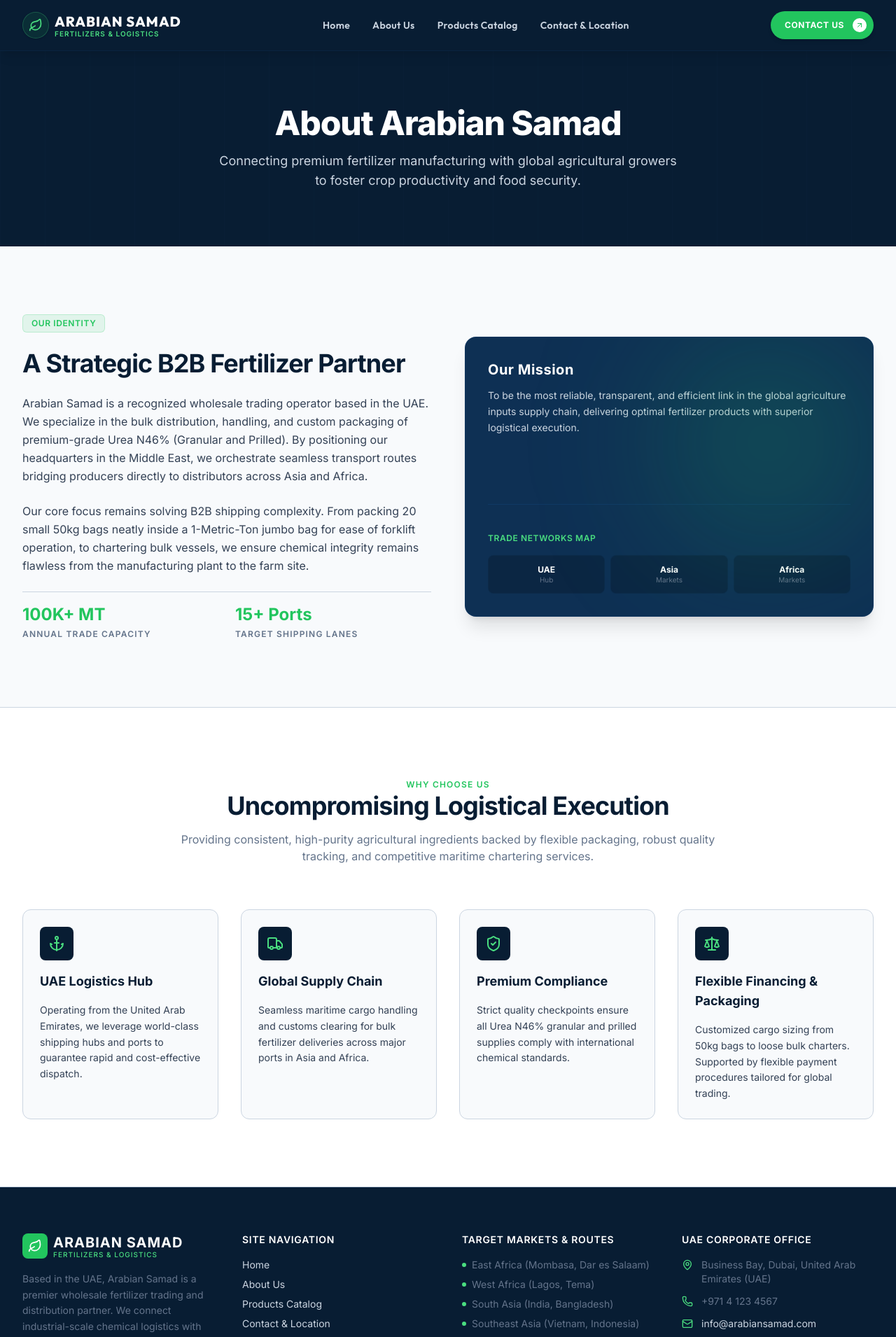
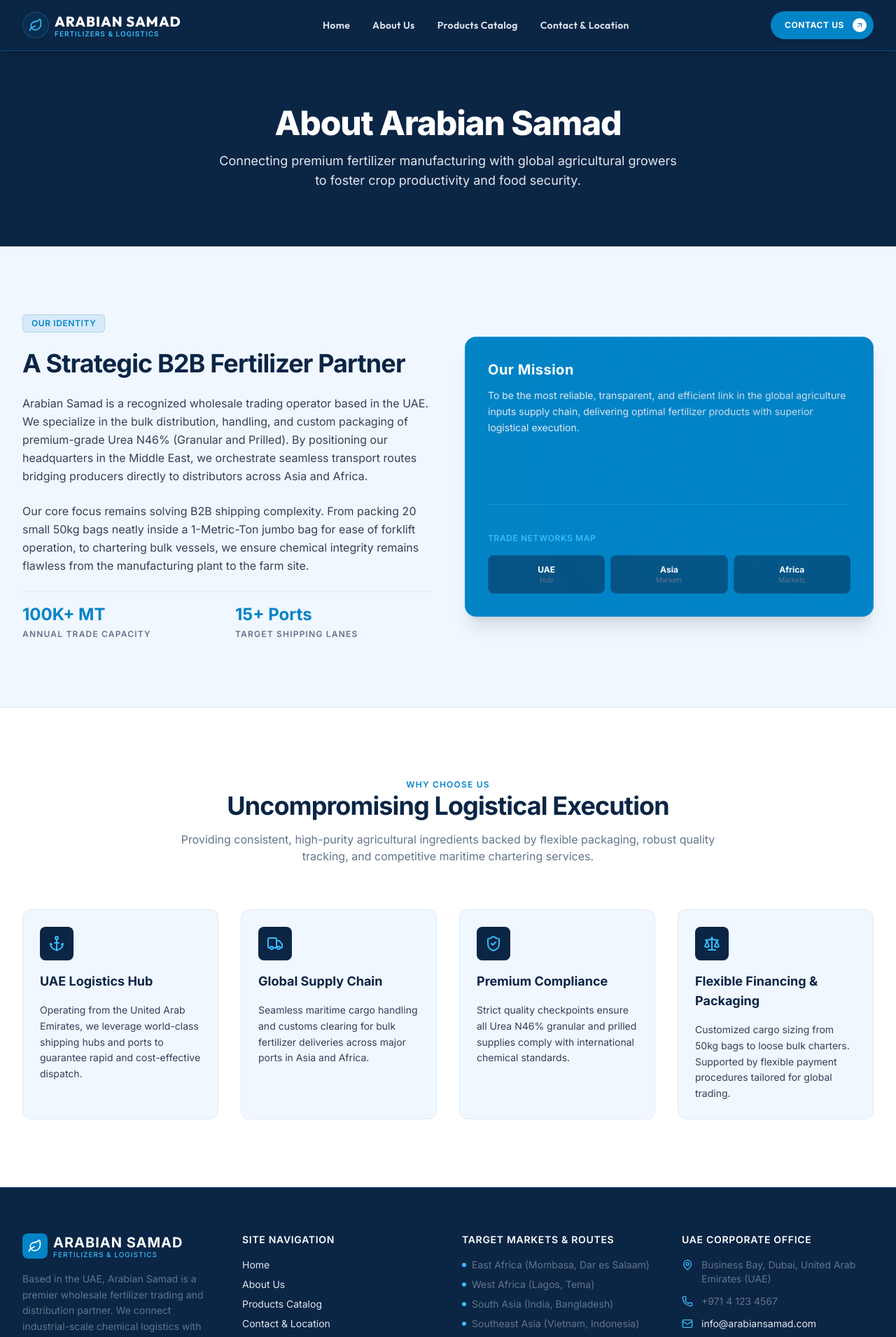
Before and after one commit to Machinedra-Digital/samad, a Next.js app: page /samad/about in a window 1280 px wide. Shown: the top 1910 px of the page at 70% size. Built offline with nearby package versions, Linux system fonts and the light colour scheme.

Commit message:
Change Main Theme Colors to Blue and White (Fertilizer Industry)

```diff
--- a/src/app/about/page.tsx
+++ b/src/app/about/page.tsx
@@ -61,7 +61,7 @@
 
               {/* Text column */}
               <div className="space-y-6">
-                <div className="inline-flex items-center space-x-2 px-3 py-1 rounded-md bg-brand-green-mid/10 text-brand-green-mid border border-brand-green-mid/20 text-xs font-semibold uppercase tracking-wider">
+                <div className="inline-flex items-center space-x-2 px-3 py-1 rounded-md bg-brand-accent-mid/10 text-brand-accent-mid border border-brand-accent-mid/20 text-xs font-semibold uppercase tracking-wider">
                   Our Identity
                 </div>
                 <h2 className="text-3xl font-bold tracking-tight text-brand-blue-dark sm:text-4xl">
@@ -76,13 +76,13 @@
 
                 <div className="grid grid-cols-2 gap-6 pt-4 border-t border-brand-gray-warm">
                   <div>
-                    <h4 className="text-2xl font-bold text-brand-green-mid">100K+ MT</h4>
+                    <h4 className="text-2xl font-bold text-brand-accent-mid">100K+ MT</h4>
                     <p className="text-xs text-brand-gray-mid uppercase tracking-widest font-semibold mt-1">
                       Annual Trade Capacity
                     </p>
                   </div>
                   <div>
-                    <h4 className="text-2xl font-bold text-brand-green-mid">15+ Ports</h4>
+                    <h4 className="text-2xl font-bold text-brand-accent-mid">15+ Ports</h4>
                     <p className="text-xs text-brand-gray-mid uppercase tracking-widest font-semibold mt-1">
                       Target Shipping Lanes
                     </p>
@@ -92,7 +92,7 @@
 
               {/* Graphic Mock Column */}
               <div className="relative bg-brand-blue-mid rounded-2xl p-8 text-white overflow-hidden shadow-xl border border-brand-blue-light/20 flex flex-col justify-between min-h-[400px]">
-                <div className="absolute top-0 right-0 w-[300px] h-[300px] bg-brand-green-mid/20 rounded-full blur-[100px]" />
+                <div className="absolute top-0 right-0 w-[300px] h-[300px] bg-brand-accent-mid/20 rounded-full blur-[100px]" />
 
                 <div>
                   <h3 className="text-xl font-bold tracking-wide">Our Mission</h3>
@@ -102,7 +102,7 @@
                 </div>
 
                 <div className="space-y-4 pt-10 border-t border-brand-blue-light/30">
-                  <h4 className="text-xs font-semibold uppercase tracking-wider text-brand-green-light">
+                  <h4 className="text-xs font-semibold uppercase tracking-wider text-brand-accent-light">
                     Trade Networks Map
                   </h4>
                   <div className="grid grid-cols-3 gap-2 text-center text-xs">
@@ -130,7 +130,7 @@
         <section className="py-16 md:py-24 bg-white border-y border-brand-gray-warm">
           <div className="max-w-7xl mx-auto px-4 sm:px-6 lg:px-8 text-center">
             <div className="max-w-3xl mx-auto space-y-4 mb-16">
-              <span className="text-xs font-semibold uppercase tracking-widest text-brand-green-mid">
+              <span className="text-xs font-semibold uppercase tracking-widest text-brand-accent-mid">
                 Why Choose Us
               </span>
               <h2 className="text-3xl font-bold tracking-tight text-brand-blue-dark sm:text-4xl">
@@ -149,7 +149,7 @@
                     key={index}
                     className="p-6 rounded-xl bg-brand-gray-light border border-brand-gray-warm hover:border-brand-blue-light/30 transition-all duration-300 text-left space-y-4 group hover:shadow-lg"
                   >
-                    <div className="w-12 h-12 rounded-lg bg-brand-blue-dark flex items-center justify-center text-brand-green-light group-hover:bg-brand-green-mid group-hover:text-white transition-colors duration-300">
+                    <div className="w-12 h-12 rounded-lg bg-brand-blue-dark flex items-center justify-center text-brand-accent-light group-hover:bg-brand-accent-mid group-hover:text-white transition-colors duration-300">
                       <IconComponent className="w-6 h-6" />
                     </div>
                     <h3 className="text-lg font-bold text-brand-blue-dark">{strength.title}</h3>
--- a/src/app/globals.css
+++ b/src/app/globals.css
@@ -5,18 +5,19 @@
   --foreground: #0f172a;
 
   /* Brand colors */
-  --brand-blue-dark: #081d33;
-  --brand-blue-mid: #0e3054;
-  --brand-blue-light: #164e87;
+  --brand-blue-dark: #0b2545; /* Industrial Navy Blue */
+  --brand-blue-mid: #0284c7;  /* Nitrogen Azure Blue */
+  --brand-blue-light: #38bdf8; /* Highlight Sky Blue */
 
-  --brand-green-dark: #15803d; /* Tailwind green-700 */
-  --brand-green-mid: #22c55e; /* Tailwind green-500 */
-  --brand-green-light: #4ade80; /* Tailwind green-400 */
+  /* Map legacy green accents to new Azure Blue palette */
+  --brand-accent-dark: #075985; /* sky-800 */
+  --brand-accent-mid: #0284c7;  /* sky-600 */
+  --brand-accent-light: #38bdf8; /* sky-400 */
 
   --brand-gray-dark: #334155;
   --brand-gray-mid: #64748b;
-  --brand-gray-light: #f8fafc;
-  --brand-gray-warm: #cbd5e1;
+  --brand-gray-light: #f0f7ff; /* Ice Soft Blue Surface */
+  --brand-gray-warm: #e2e8f0; /* Crisp Slate Border */
 }
 
 @theme {
@@ -24,9 +25,9 @@
   --color-brand-blue-mid: var(--brand-blue-mid);
   --color-brand-blue-light: var(--brand-blue-light);
 
-  --color-brand-green-dark: var(--brand-green-dark);
-  --color-brand-green-mid: var(--brand-green-mid);
-  --color-brand-green-light: var(--brand-green-light);
+  --color-brand-accent-dark: var(--brand-accent-dark);
+  --color-brand-accent-mid: var(--brand-accent-mid);
+  --color-brand-accent-light: var(--brand-accent-light);
 
   --color-brand-gray-dark: var(--brand-gray-dark);
   --color-brand-gray-mid: var(--brand-gray-mid);
--- a/src/app/layout.tsx
+++ b/src/app/layout.tsx
@@ -26,7 +26,7 @@
   return (
     <html lang="en" className={`${inter.variable} ${outfit.variable} h-full scroll-smooth`}>
       <body className="min-h-full flex flex-col font-sans antialiased bg-brand-gray-light text-brand-blue-dark">
-        <a href="#main-content" className="sr-only focus:not-sr-only focus:absolute focus:top-4 focus:left-4 focus:z-50 focus:px-4 focus:py-2 focus:bg-brand-green-mid focus:text-white focus:rounded-md">
+        <a href="#main-content" className="sr-only focus:not-sr-only focus:absolute focus:top-4 focus:left-4 focus:z-50 focus:px-4 focus:py-2 focus:bg-brand-accent-mid focus:text-white focus:rounded-md">
           Skip to main content
         </a>
         {children}
--- a/src/components/layout/footer.tsx
+++ b/src/components/layout/footer.tsx
@@ -14,14 +14,14 @@
           {/* Brand Column */}
           <div className="space-y-4">
             <Link href="/" className="flex items-center space-x-2 group">
-              <div className="bg-brand-green-mid p-2 rounded-lg flex items-center justify-center">
+              <div className="bg-brand-accent-mid p-2 rounded-lg flex items-center justify-center">
                 <Leaf className="w-5 h-5 text-white" />
               </div>
               <div className="flex flex-col">
                 <span className="text-xl font-bold tracking-wider text-white uppercase">
                   Arabian Samad
                 </span>
-                <span className="text-[10px] uppercase tracking-widest text-brand-green-light font-medium -mt-1">
+                <span className="text-[10px] uppercase tracking-widest text-brand-accent-light font-medium -mt-1">
                   Fertilizers & Logistics
                 </span>
               </div>
@@ -38,22 +38,22 @@
             </h3>
             <ul className="space-y-2 text-sm">
               <li>
-                <Link href="/" className="hover:text-brand-green-light transition-colors duration-200">
+                <Link href="/" className="hover:text-brand-accent-light transition-colors duration-200">
                   Home
                 </Link>
               </li>
               <li>
-                <Link href="/about/" className="hover:text-brand-green-light transition-colors duration-200">
+                <Link href="/about/" className="hover:text-brand-accent-light transition-colors duration-200">
                   About Us
                 </Link>
               </li>
               <li>
-                <Link href="/products/" className="hover:text-brand-green-light transition-colors duration-200">
+                <Link href="/products/" className="hover:text-brand-accent-light transition-colors duration-200">
                   Products Catalog
                 </Link>
               </li>
               <li>
-                <Link href="/contact/" className="hover:text-brand-green-light transition-colors duration-200">
+                <Link href="/contact/" className="hover:text-brand-accent-light transition-colors duration-200">
                   Contact & Location
                 </Link>
               </li>
@@ -67,19 +67,19 @@
             </h3>
             <ul className="space-y-2 text-sm text-brand-gray-mid">
               <li className="flex items-center space-x-2">
-                <span className="w-1.5 h-1.5 rounded-full bg-brand-green-light"></span>
+                <span className="w-1.5 h-1.5 rounded-full bg-brand-accent-light"></span>
                 <span>East Africa (Mombasa, Dar es Salaam)</span>
               </li>
               <li className="flex items-center space-x-2">
-                <span className="w-1.5 h-1.5 rounded-full bg-brand-green-light"></span>
+                <span className="w-1.5 h-1.5 rounded-full bg-brand-accent-light"></span>
                 <span>West Africa (Lagos, Tema)</span>
               </li>
               <li className="flex items-center space-x-2">
-                <span className="w-1.5 h-1.5 rounded-full bg-brand-green-light"></span>
+                <span className="w-1.5 h-1.5 rounded-full bg-brand-accent-light"></span>
                 <span>South Asia (India, Bangladesh)</span>
               </li>
               <li className="flex items-center space-x-2">
-                <span className="w-1.5 h-1.5 rounded-full bg-brand-green-light"></span>
+                <span className="w-1.5 h-1.5 rounded-full bg-brand-accent-light"></span>
                 <span>Southeast Asia (Vietnam, Indonesia)</span>
               </li>
             </ul>
@@ -92,18 +92,18 @@
             </h3>
             <ul className="space-y-3 text-sm">
               <li className="flex items-start space-x-3">
-                <MapPin className="w-4 h-4 text-brand-green-light shrink-0 mt-0.5" />
+                <MapPin className="w-4 h-4 text-brand-accent-light shrink-0 mt-0.5" />
                 <span className="text-brand-gray-mid">
                   Business Bay, Dubai, United Arab Emirates (UAE)
                 </span>
               </li>
               <li className="flex items-center space-x-3">
-                <Phone className="w-4 h-4 text-brand-green-light shrink-0" />
+                <Phone className="w-4 h-4 text-brand-accent-light shrink-0" />
                 <span className="text-brand-gray-mid">+971 4 123 4567</span>
               </li>
               <li className="flex items-center space-x-3">
-                <Mail className="w-4 h-4 text-brand-green-light shrink-0" />
-                <a href="mailto:info@arabiansamad.com" className="hover:text-brand-green-light transition-colors duration-200">
+                <Mail className="w-4 h-4 text-brand-accent-light shrink-0" />
+                <a href="mailto:info@arabiansamad.com" className="hover:text-brand-accent-light transition-colors duration-200">
                   info@arabiansamad.com
                 </a>
               </li>
@@ -120,10 +120,10 @@
             &copy; {currentYear} Arabian Samad. All rights reserved. Registered under UAE commercial laws.
           </p>
           <div className="flex space-x-6 mt-4 md:mt-0">
-            <Link href="/privacy-policy" className="hover:text-brand-green-light transition-colors">
+            <Link href="/privacy-policy" className="hover:text-brand-accent-light transition-colors">
               Privacy Policy
             </Link>
-            <Link href="/terms" className="hover:text-brand-green-light transition-colors">
+            <Link href="/terms" className="hover:text-brand-accent-light transition-colors">
               Terms of Service
             </Link>
           </div>
--- a/src/components/layout/header.tsx
+++ b/src/components/layout/header.tsx
@@ -45,14 +45,14 @@
           <div className="flex items-center justify-between">
             {/* Logo */}
             <Link href="/" className="flex items-center space-x-2 group">
-              <div className="bg-brand-green-mid/10 text-brand-green-light border border-brand-green-light/25 p-2 rounded-full flex items-center justify-center transition-all duration-300 group-hover:bg-brand-green-mid group-hover:text-white shadow-sm">
+              <div className="bg-brand-accent-mid/10 text-brand-accent-light border border-brand-accent-light/25 p-2 rounded-full flex items-center justify-center transition-all duration-300 group-hover:bg-brand-accent-mid group-hover:text-white shadow-sm">
                 <Leaf className="w-5 h-5" />
               </div>
               <div className="flex flex-col">
                 <span className="text-xl font-extrabold tracking-wider text-white uppercase font-heading">
                   Arabian Samad
                 </span>
-                <span className="text-[10px] uppercase tracking-widest text-brand-green-light font-semibold -mt-1">
+                <span className="text-[10px] uppercase tracking-widest text-brand-accent-light font-semibold -mt-1">
                   Fertilizers & Logistics
                 </span>
               </div>
@@ -67,14 +67,14 @@
                     key={item.name}
                     href={item.href}
                     className={`text-sm font-semibold tracking-wide transition-colors duration-200 relative py-1 font-heading ${
-                      isActive ? "text-brand-green-light" : "text-brand-gray-warm hover:text-white"
+                      isActive ? "text-brand-accent-light" : "text-brand-gray-warm hover:text-white"
                     }`}
                   >
                     {item.name}
                     {isActive && (
                       <motion.span
                         layoutId="activeNavBorder"
-                        className="absolute bottom-0 left-0 right-0 h-0.5 bg-brand-green-light rounded-full"
+                        className="absolute bottom-0 left-0 right-0 h-0.5 bg-brand-accent-light rounded-full"
                         transition={{ type: "spring", stiffness: 380, damping: 30 }}
                       />
                     )}
@@ -87,10 +87,10 @@
             <div className="hidden md:block">
               <Link
                 href="/contact/"
-                className="inline-flex items-center justify-center pl-5 pr-2.5 py-2.5 text-xs font-bold uppercase tracking-wider text-white bg-brand-green-mid hover:bg-brand-green-light rounded-full shadow-md hover:shadow-brand-green-mid/20 transition-all duration-300 group gap-3"
+                className="inline-flex items-center justify-center pl-5 pr-2.5 py-2.5 text-xs font-bold uppercase tracking-wider text-white bg-brand-accent-mid hover:bg-brand-accent-light rounded-full shadow-md hover:shadow-brand-accent-mid/20 transition-all duration-300 group gap-3"
               >
                 Contact Us
-                <span className="w-5 h-5 rounded-full bg-white flex items-center justify-center text-brand-green-mid transition-all duration-300 group-hover:rotate-45 group-hover:bg-brand-blue-dark group-hover:text-white">
+                <span className="w-5 h-5 rounded-full bg-white flex items-center justify-center text-brand-accent-mid transition-all duration-300 group-hover:rotate-45 group-hover:bg-brand-blue-dark group-hover:text-white">
                   <ArrowUpRight className="w-3 h-3" />
                 </span>
               </Link>
@@ -127,7 +127,7 @@
                     href={item.href}
                     onClick={() => setMobileMenuOpen(false)}
                     className={`block text-lg font-semibold tracking-wide py-2 border-b border-brand-blue-mid/30 ${
-                      isActive ? "text-brand-green-light" : "text-brand-gray-warm"
+                      isActive ? "text-brand-accent-light" : "text-brand-gray-warm"
                     }`}
                   >
                     {item.name}
@@ -140,10 +140,10 @@
               <Link
                 href="/contact/"
                 onClick={() => setMobileMenuOpen(false)}
-                className="w-full inline-flex items-center justify-center py-4 text-sm font-bold uppercase tracking-wider text-white bg-brand-green-mid hover:bg-brand-green-light rounded-full transition-colors duration-300 group gap-3"
+                className="w-full inline-flex items-center justify-center py-4 text-sm font-bold uppercase tracking-wider text-white bg-brand-accent-mid hover:bg-brand-accent-light rounded-full transition-colors duration-300 group gap-3"
               >
                 Contact Us
-                <span className="w-6 h-6 rounded-full bg-white flex items-center justify-center text-brand-green-mid transition-transform duration-300 group-hover:rotate-45">
+                <span className="w-6 h-6 rounded-full bg-white flex items-center justify-center text-brand-accent-mid transition-transform duration-300 group-hover:rotate-45">
                   <ArrowUpRight className="w-3.5 h-3.5" />
                 </span>
               </Link>
```
Also changed, not shown: src/app/page.tsx (+31 -31 lines), src/components/sections/contact-client.tsx (+16 -16 lines), src/components/sections/hero.tsx (+15 -15 lines), src/components/sections/operations-accordion.tsx (+9 -9 lines), src/components/sections/product-catalog-client.tsx (+9 -9 lines).
